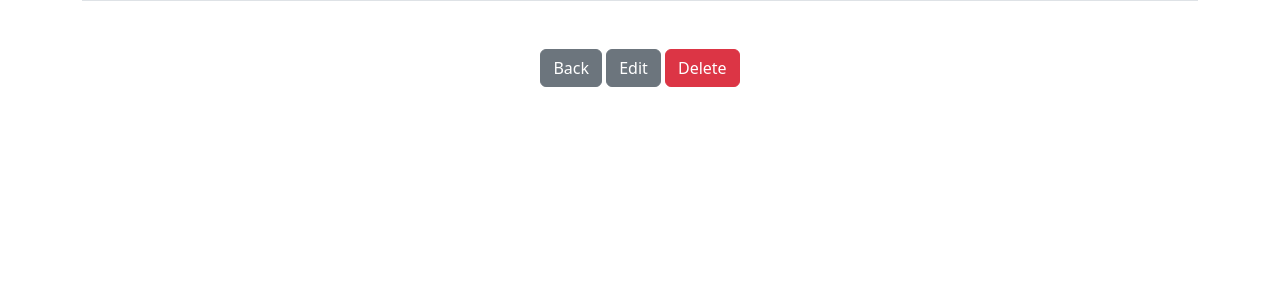
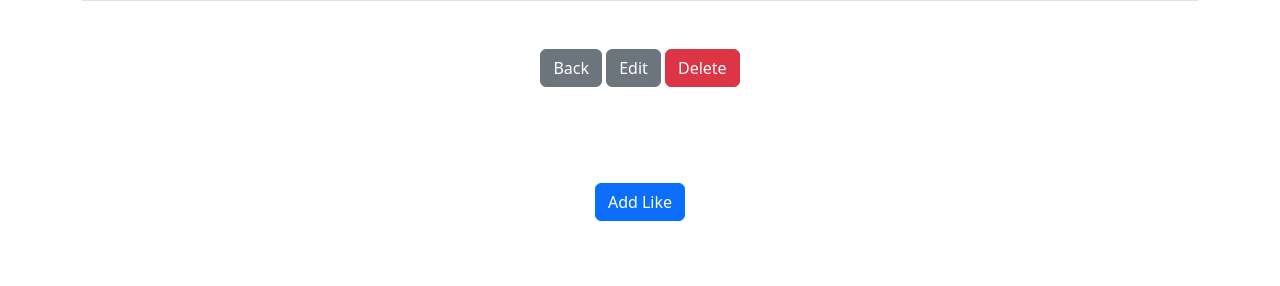
Before and after one commit to Denniszedead/django-essentials, a Django app: page /smart/note/1 in a window 1280 px wide. Shown: the part 233-519 px from the top of the page. Run offline with Django 5.2, Linux system fonts and the light colour scheme; tables that the repository leaves empty hold one stand-in row (values such as "Sample post").

Commit message:
Add the like button for the notes details

```diff
--- a/notes/templates/notes/notes_detail.html
+++ b/notes/templates/notes/notes_detail.html
@@ -15,4 +15,8 @@
     <a href="{% url 'notes.delete' pk=note.id %}" class="btn btn-danger">
         Delete
     </a>
+
+    <form>{% csrf_token %}
+        <button type="submit" class="btn btn-primary my-5">Add Like</button>
+    </form>
 {% endblock %}
```
